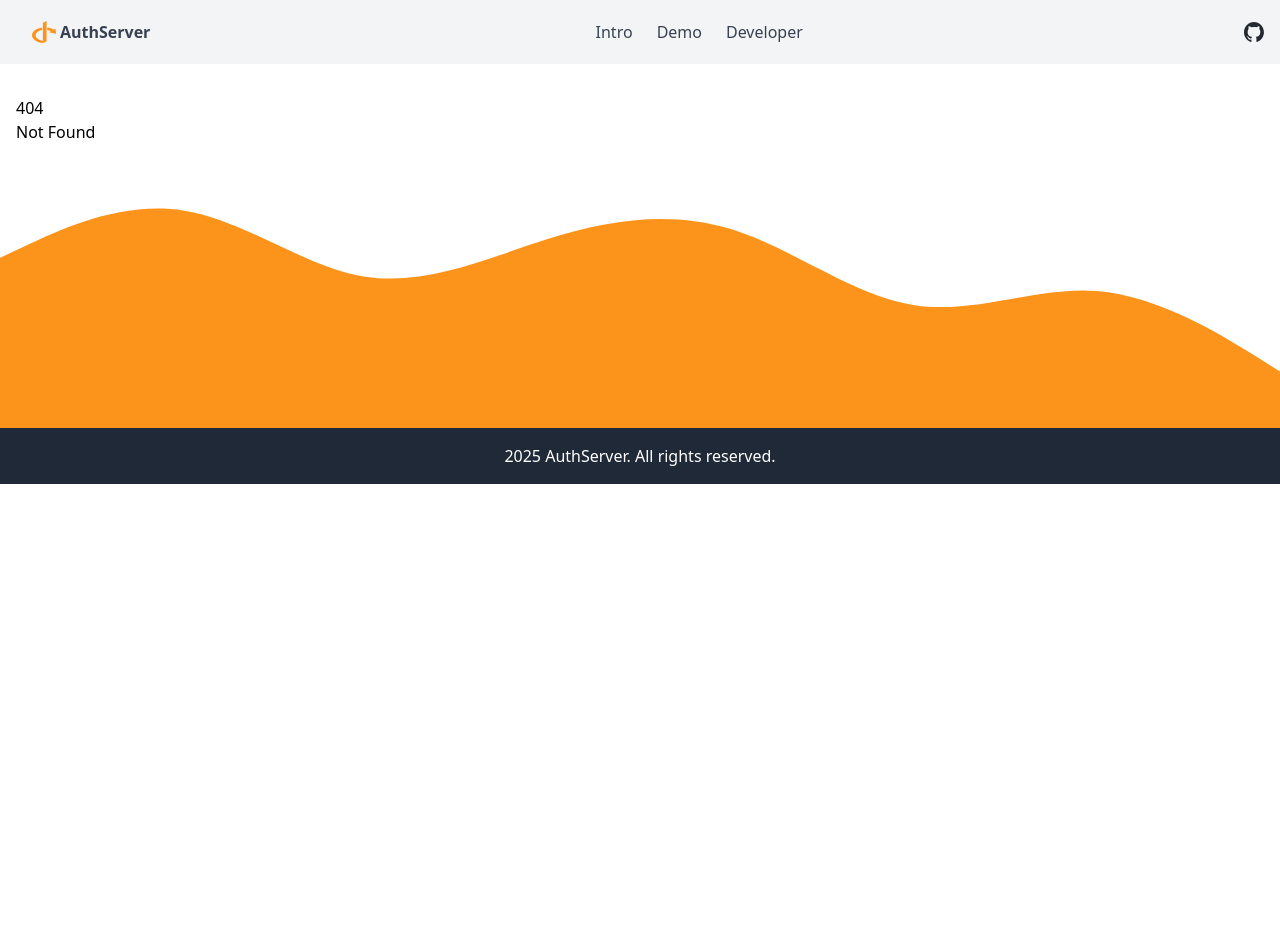
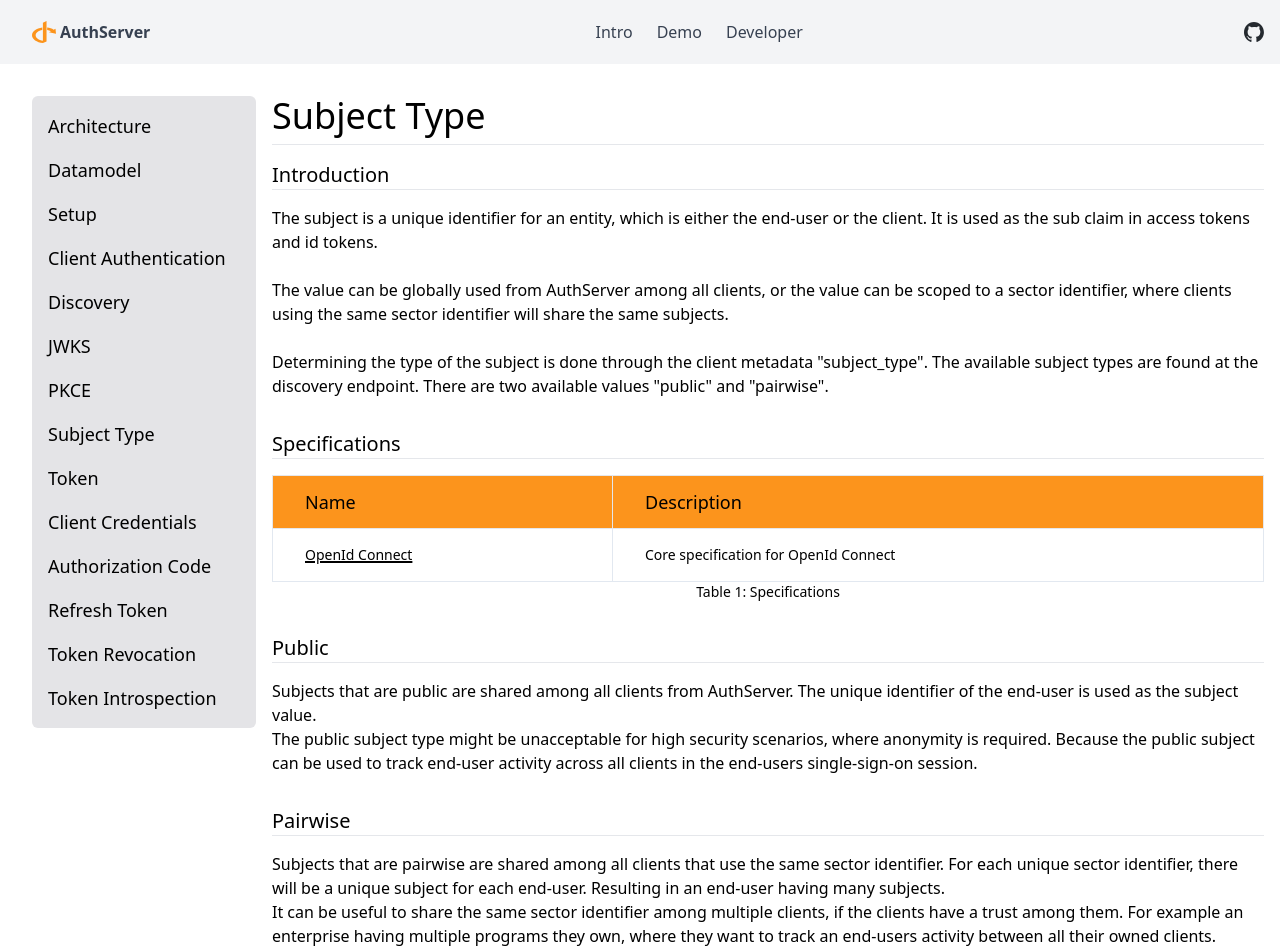
Before and after one commit to jokk-itu/authserver-framework, a SvelteKit app in the folder doc/: page /developer/subject-type in a window 1280 px wide. Before the commit this address had no page. Shown: the top 952 px of the page. Before the commit the page ends 800 px from the top, so only its background shows below. Built offline with nearby package versions, Linux system fonts and the light colour scheme.

Commit message:
add: subject type page

```diff
--- a/doc/src/links.ts
+++ b/doc/src/links.ts
@@ -24,6 +24,7 @@ export const developerLinks = [
     new DeveloperLink('Discovery', '/discovery'),
     new DeveloperLink('JWKS', '/jwks'),
     new DeveloperLink('PKCE', '/pkce'),
+    new DeveloperLink('Subject Type', '/subject-type'),
     new DeveloperLink('Token', '/token'),
     new DeveloperLink('Client Credentials', '/client-credentials'),
     new DeveloperLink('Authorization Code', '/authorization-code'),
--- /dev/null
+++ b/doc/src/routes/developer/subject-type/+page.svelte
@@ -0,0 +1,92 @@
+<script lang="ts">
+    import CodeBlock from "../../../components/CodeBlock.svelte";
+    import InformationBanner from "../../../components/InformationBanner.svelte";
+    import PageTitle from "../../../components/PageTitle.svelte";
+    import Section from "../../../components/Section.svelte";
+    import Table from "../../../components/Table.svelte";
+    import { RowCellDefinition } from "../../../table";
+
+    let specificationHeaders: string[] = ["Name", "Description"];
+    let specificationRows: RowCellDefinition[][] = [
+        [ new RowCellDefinition('OpenId Connect', 'https://openid.net/specs/openid-connect-core-1_0.html'), new RowCellDefinition('Core specification for OpenId Connect') ],
+    ];
+</script>
+
+<svelte:head>
+	<title>Subjct Type</title>
+</svelte:head>
+
+<PageTitle title="Subject Type" />
+<Section title="Introduction">
+    <p>
+        The subject is a unique identifier for an entity, which is either the end-user or the client.
+        It is used as the sub claim in access tokens and id tokens.
+    </p>
+    <br>
+    <p>
+        The value can be globally used from AuthServer among all clients,
+        or the value can be scoped to a sector identifier, where clients using the same sector identifier will share the same subjects.
+    </p>
+    <br>
+    <p>
+        Determining the type of the subject is done through the client metadata "subject_type".
+        The available subject types are found at the discovery endpoint. There are two available values "public" and "pairwise".
+    </p>
+</Section>
+<Section title="Specifications">
+    <Table title="Specifications" tableNumber={1} headers={specificationHeaders} rowCellDefinitions={specificationRows} />
+</Section>
+<Section title="Public">
+    <p>
+        Subjects that are public are shared among all clients from AuthServer.
+        The unique identifier of the end-user is used as the subject value.
+    </p>
+    <p>
+        The public subject type might be unacceptable for high security scenarios, where anonymity is required.
+        Because the public subject can be used to track end-user activity across all clients in the end-users single-sign-on session.
+    </p>
+</Section>
+<Section title="Pairwise">
+    <p>
+        Subjects that are pairwise are shared among all clients that use the same sector identifier.
+        For each unique sector identifier, there will be a unique subject for each end-user.
+        Resulting in an end-user having many subjects.
+    </p>
+    <p>
+        It can be useful to share the same sector identifier among multiple clients, if the clients have a trust among them.
+        For example an enterprise having multiple programs they own, where they want to track an end-users activity between all their owned clients.
+    </p>
+    <br>
+    <p>
+        The sector identifier is provided as client metadata and done through "sector_identifier_uri".
+        It must be an HTTPS absolute URI which responds with a JSON array of all the client uris that share the sector_identifier_uri.
+        That makes sure a malicious client cannot register a sector_identifier_uri that is only supposed to shared among trusted clients.
+    </p>
+    <InformationBanner>
+        The sector_identifier_uri should not be considered a secret, as it cannot be used to register malicious clients,
+        or deduce the pairwise subjects of end-users.
+    </InformationBanner>
+    <br>
+    <InformationBanner>
+        The URIs in the response must match the values from the client's registered "client_uri" at AuthServer.
+    </InformationBanner>
+    <br>
+    <p>The following HTTP example shows a request from AuthServer to the sector_identifer_uri.</p>
+    <CodeBlock>
+        {`
+GET /sector-identifier HTTP/1.1
+Host: client.authserver.dk
+Accept: application/json
+        `}
+    </CodeBlock>
+    <p>The following HTTP example shows a response where the sector_identifier_uri responds with trusted client uris.</p>
+    <CodeBlock>
+        {`
+HTTP/1.1 200 OK
+Content-Type: application/json;charset=UTF-8
+Cache-Control: no-cache, no-store
+
+["https://client.authserver.dk"]
+        `}
+    </CodeBlock>
+</Section>
```
